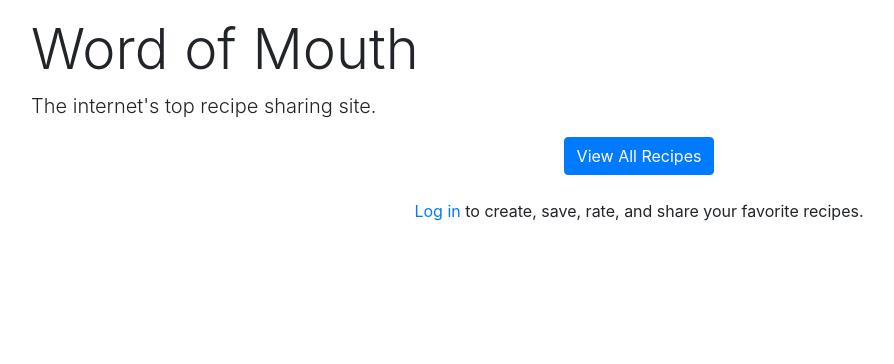
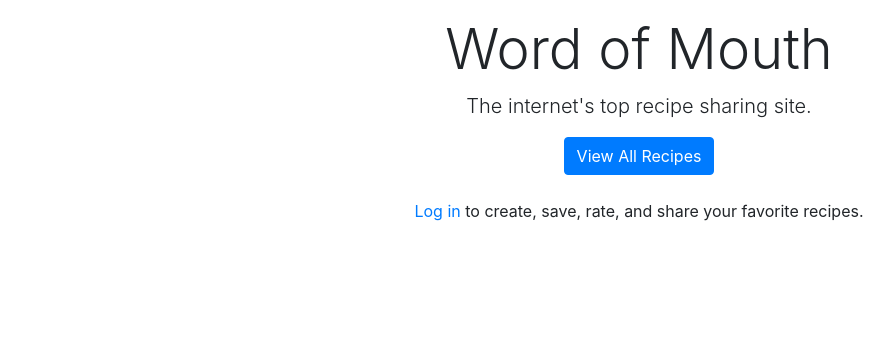
Before and after one commit to monica-youssef/WordofMouth, a Django app: page / in a window 1280 px wide. Shown: the part 56-420 px from the top of the page, without its empty margins (1-895 px from the left). Run offline with Django 4.2, Linux system fonts and the light colour scheme; some libraries are stand-ins or nearby versions.

Commit message:
simple styling

```diff
--- a/wordofmouth/templates/index.html
+++ b/wordofmouth/templates/index.html
@@ -9,8 +9,8 @@
 </head>
 
 <body>
-    <h1 class="display-4">Word of Mouth</h1>
-    <p class="lead">The internet's top recipe sharing site.</p>
+    <h1 class="display-4" style = "text-align:center">Word of Mouth</h1>
+    <p class="lead" style = "text-align:center">The internet's top recipe sharing site.</p>
     <div class="container">
         <div class="col text-center">
             <a type="button" class="btn btn-primary" href="/wordofmouth/recipe_list">View All Recipes</a>
--- a/wordofmouth/templates/wordofmouth/favorite_recipe_list.html
+++ b/wordofmouth/templates/wordofmouth/favorite_recipe_list.html
@@ -48,8 +48,8 @@
 
 <body>
   <div>
-    <h1 class="display-4">Saved Recipes</h1>
-    <p class="lead">
+    <h1 class="display-4" style="text-align:center">Saved Recipes</h1>
+    <p class="lead" style="text-align:center">
       Recipes that you've saved from the Word of Mouth community.
     </p>
 
--- a/wordofmouth/templates/wordofmouth/recipe_list.html
+++ b/wordofmouth/templates/wordofmouth/recipe_list.html
@@ -43,13 +43,14 @@
             margin-top: 4px;
             margin-bottom: 16px;
         }
+
     </style>
 </head>
 
 <body>
     <div>
-        <h1 class="display-4">All Recipes</h1>
-        <p class="lead">Recipes posted by Word of Mouth users.</p>
+        <h1 class="display-4" style="text-align:center">All Recipes</h1>
+        <p class="lead" style="text-align:center">Recipes posted by Word of Mouth users.</p>
     <!-- grid code based off of https://gist.github.com/nix1947/c765513702e76b5b665d146a72307946 -->
         <div class="container">
             {% for recipe in recipe_list %} {% if forloop.counter0|divisibleby:3 %}
--- a/wordofmouth/templates/wordofmouth/user_recipe_list.html
+++ b/wordofmouth/templates/wordofmouth/user_recipe_list.html
@@ -47,8 +47,8 @@
 </head>
 
 <body>
-  <h1 class="display-4">My Recipes</h1>
-  <p class="lead">Recipes you've posted to the Word of Mouth community.</p>
+  <h1 class="display-4" style="text-align:center">My Recipes</h1>
+  <p class="lead" style="text-align:center">Recipes you've posted to the Word of Mouth community.</p>
   <!-- grid code based off of https://gist.github.com/nix1947/c765513702e76b5b665d146a72307946 -->
   <div class="container">
     {% for recipe in recipe_list %}
```
